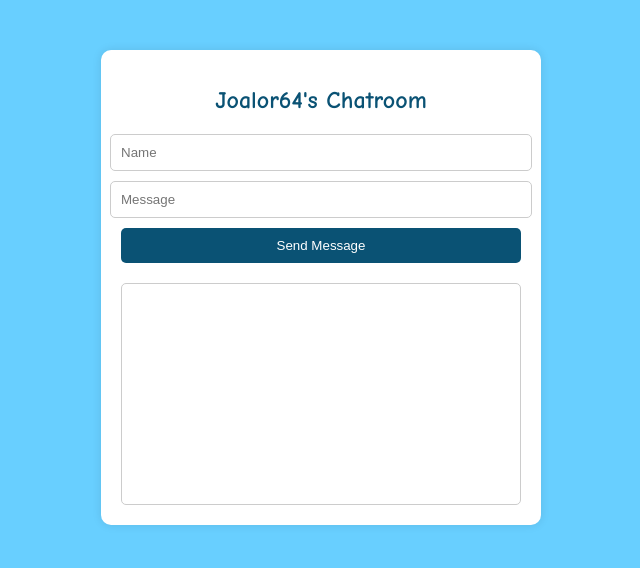
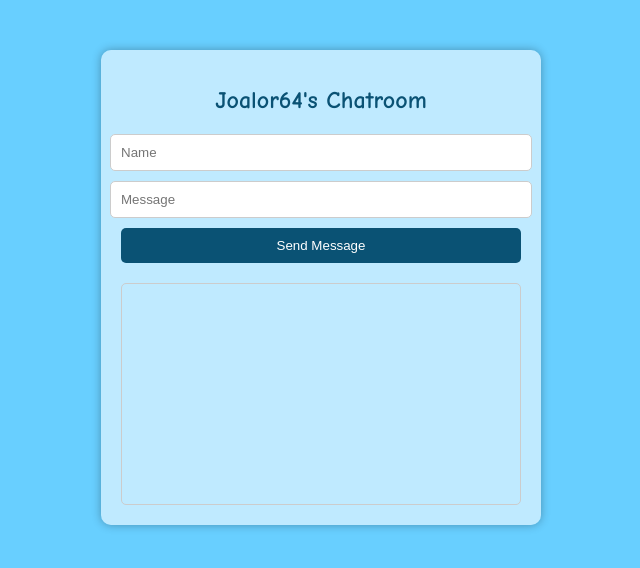
Before and after one commit to Joalor64GH/new-chat, a website: page index.html in a window 1280 px wide. Shown: the whole page, without its empty margins (319-959 px from the left). Drawn offline with nearby package versions, Linux system fonts and the light colour scheme; no server answers.

Commit message:
just because

```diff
--- a/index.html
+++ b/index.html
@@ -19,9 +19,9 @@
             max-width: 400px;
             margin: 50px auto;
             padding: 20px;
-            background-color: white;
+            background-color: rgba(255, 255, 255, 0.575);
             border-radius: 10px;
-            box-shadow: 0 0 10px rgba(0, 0, 0, 0.1);
+            box-shadow: 0 0 10px rgba(0, 0, 0, 0.3);
         }
 
         .logo {
```
